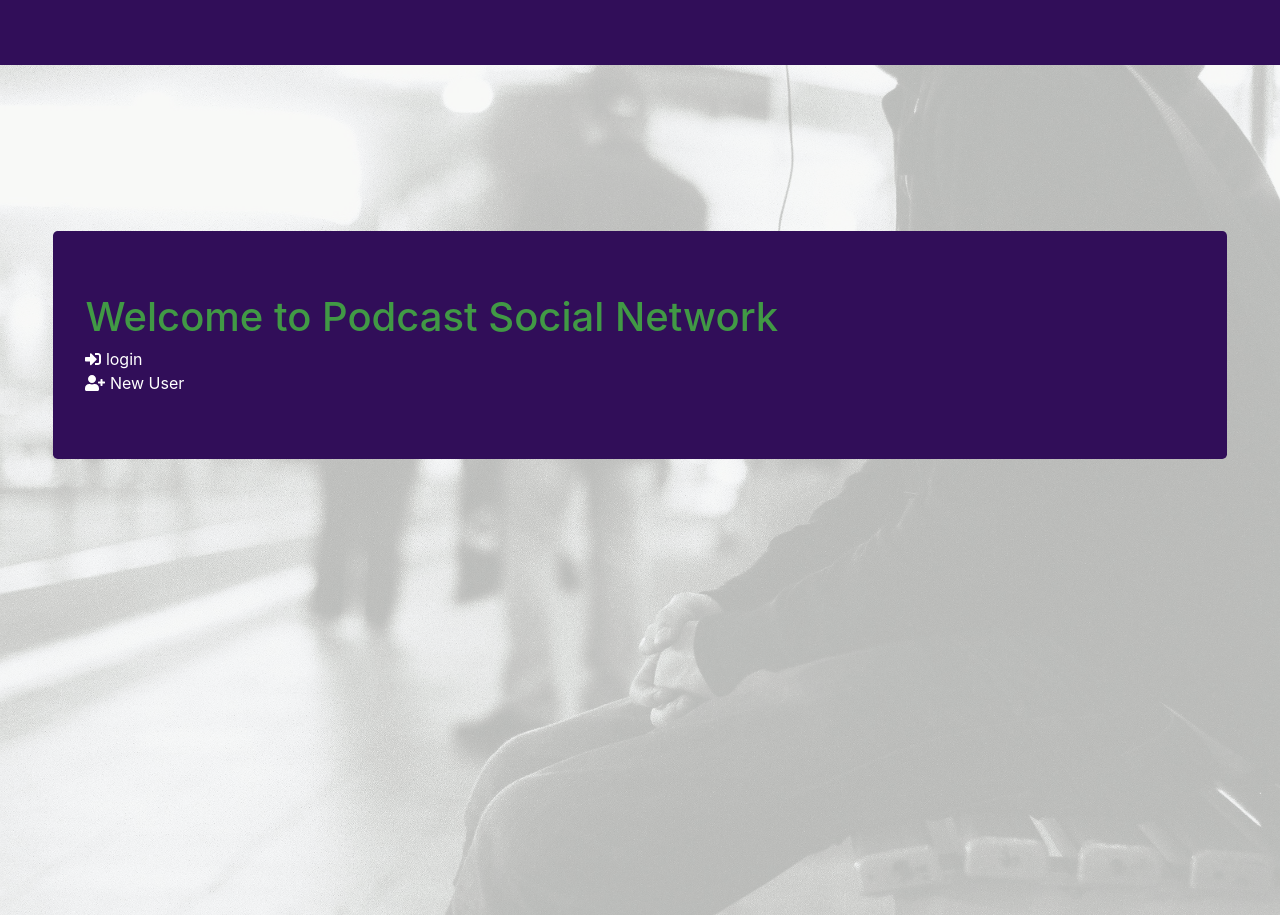
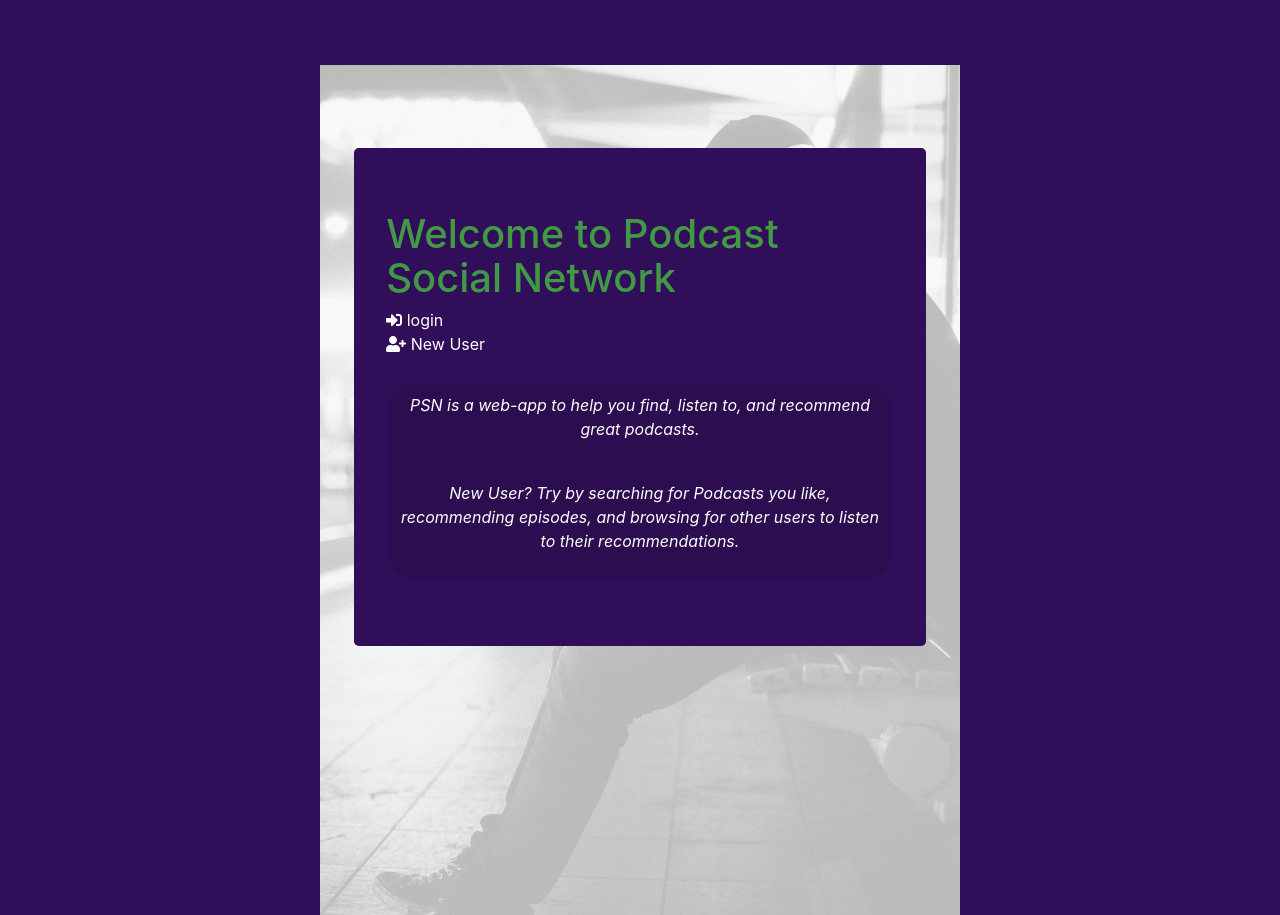
Before and after one commit to EstiShay/podcast-social-network, a Django app: page / in a window 1280 px wide. Run offline with Django 3.2, Linux system fonts and the light colour scheme; parts of the project's set-up code (start-up, migrations or seed data) failed here and were passed over; some libraries are stand-ins or nearby versions.

Commit message:
changed width of app on desktop and added note on landing page

```diff
--- a/podcast/static/podcast/CSS/style.css
+++ b/podcast/static/podcast/CSS/style.css
@@ -2,6 +2,15 @@ body {
     background-color: #310e59;
     color: black;
     background-size: cover;
+}
+
+@media (min-width: 800px) {
+    body {
+        margin-top: 0;
+        margin-right: 25%;
+        margin-left: 25%;
+        margin-bottom: 0;
+    }
 }
 
 .parallax {
@@ -250,3 +259,7 @@ button.btn-default {
 #search-results-podcast {
     margin-bottom: 6px;
 }
+
+.about {
+    font-style: italic;
+}
--- a/podcast/templates/podcast/index.html
+++ b/podcast/templates/podcast/index.html
@@ -12,6 +12,11 @@
                 <a href="/signup/"><i class="fas fa-user-plus" style="color: #FFFFFF"></i> New User</a>
 
             </div>
+            <br>
+            <div class="row browsing-row about">
+                <p>PSN is a web-app to help you find, listen to, and recommend great podcasts.</p><br>
+                <p>New User?  Try by searching for Podcasts you like, recommending episodes, and browsing for other users to listen to their recommendations.</p>
+            </div>
 
         </div>
     </div>
```
